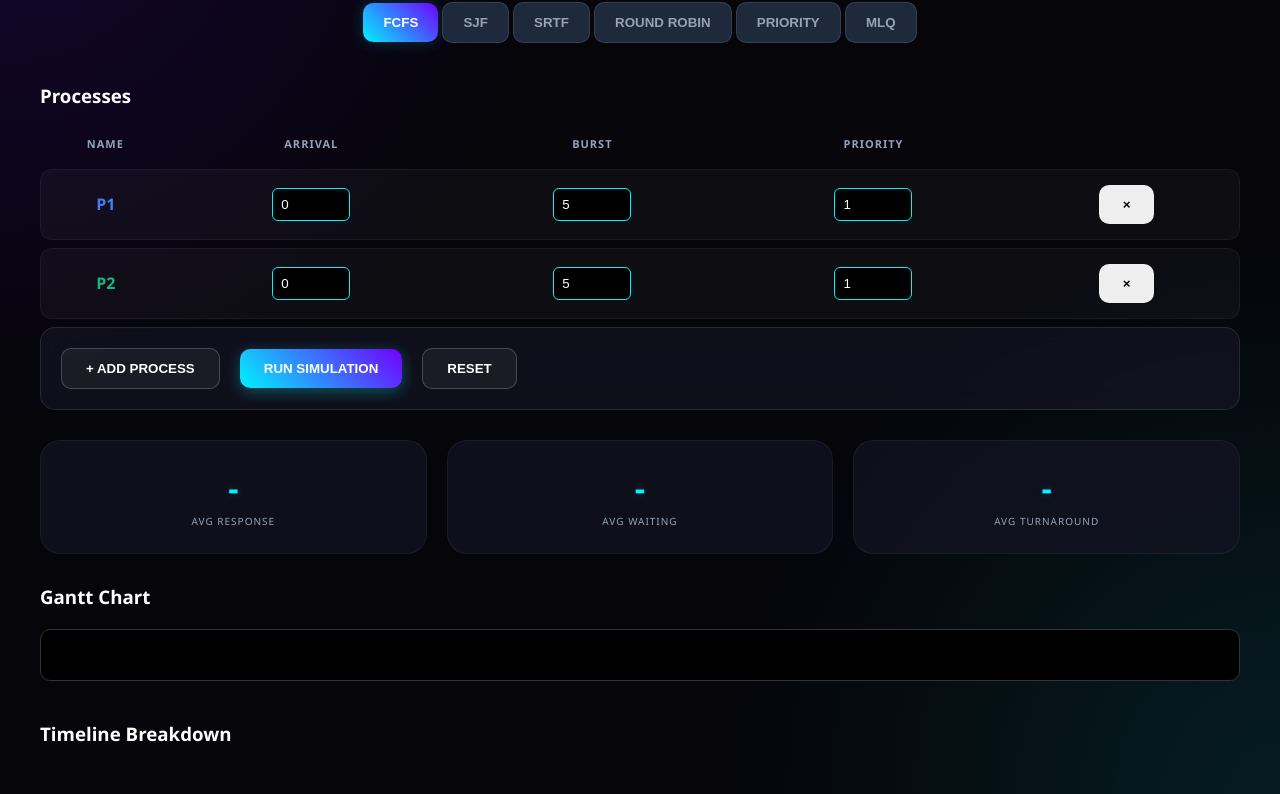
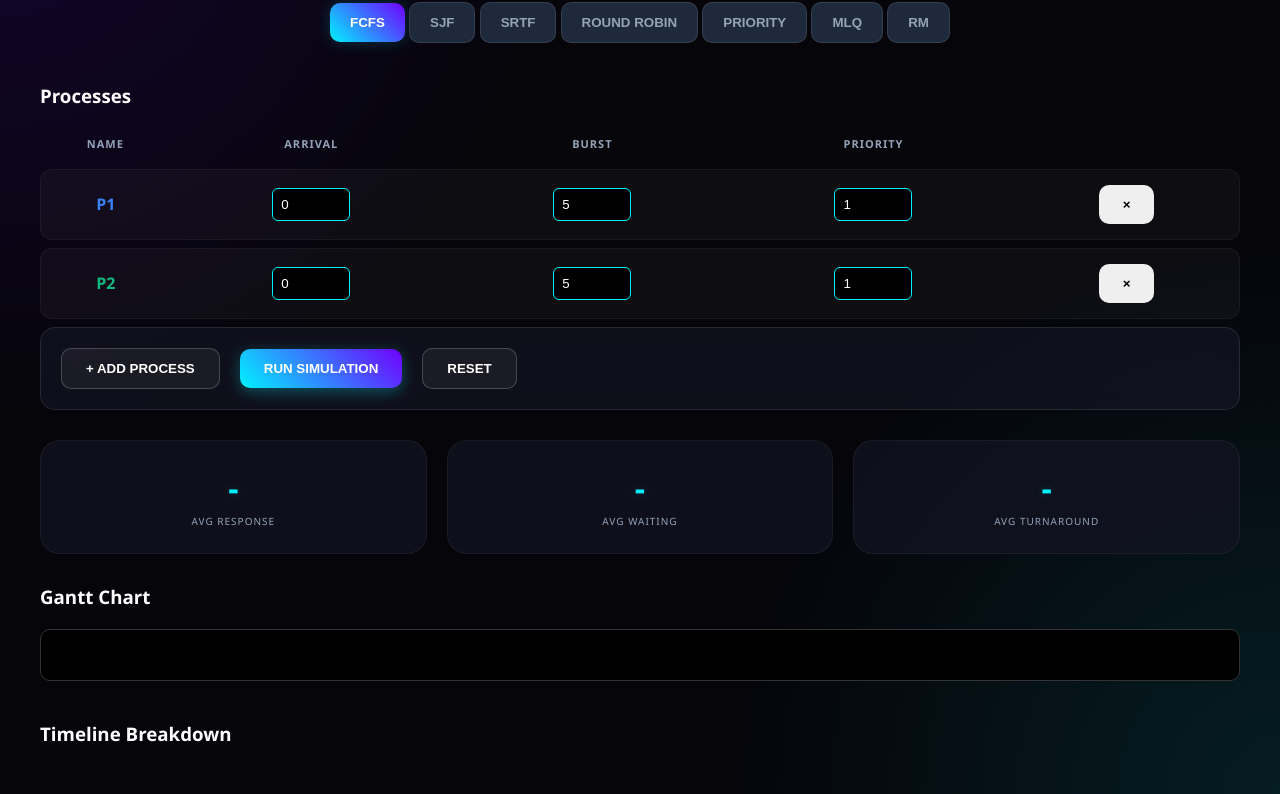
Before and after one commit to ahmedisam1812/OS-project, a plain HTML site: page index.html in a window 1280 px wide. Shown: the part 134-928 px from the top of the page. Drawn offline with Linux system fonts and the light colour scheme.

Commit message:
Update index.html

```diff
--- a/index.html
+++ b/index.html
@@ -20,6 +20,8 @@
     <button class="tab" data-algo="MLQ">MLQ</button>
 </a>
 </a></button>
+
+              <a href="rm.html" style="text-decoration: none;"><button class="tab" data-algo="RM">RM</button></a>
             </div>
             <div id="config-panel" class="hidden">
                 <label for="quantum">Time Quantum:</label>
```
